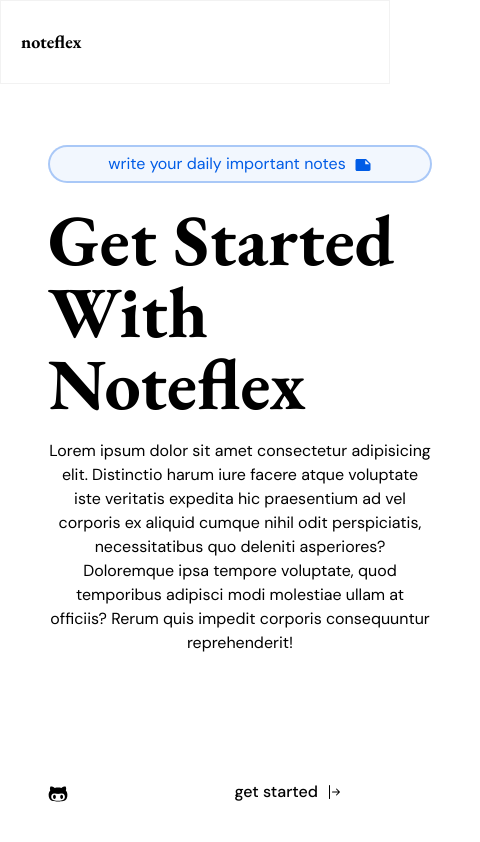
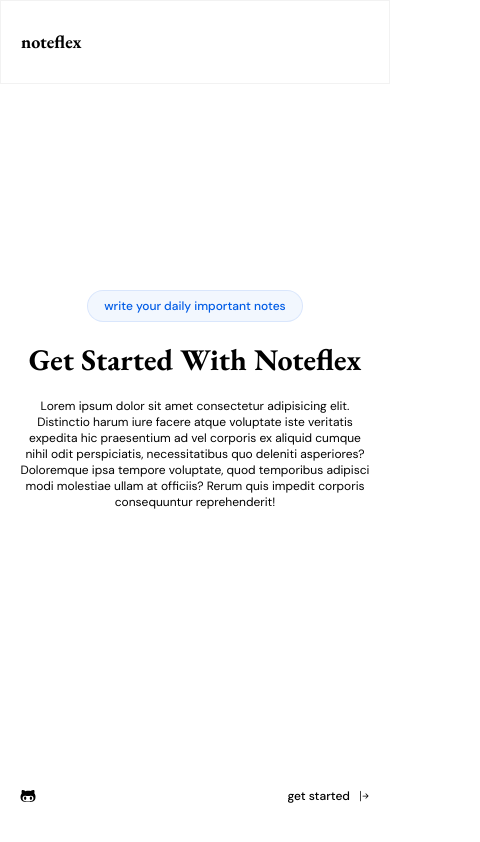
Before and after one commit to faizanalibaig/noteflex, a React (Vite) app in the folder client/: page / in a window 390 px wide. Shown: the whole page, 480 px wide, since content can reach past the window. Built offline with nearby package versions, Linux system fonts and the light colour scheme.

Commit message:
Get started and home component made responsive some changes required

```diff
--- a/client/src/components/Home/Get-Started.jsx
+++ b/client/src/components/Home/Get-Started.jsx
@@ -9,17 +9,19 @@
 function GetStarted() {
   return (
     <section className='h-[90%] relative'>
-      <section className='h-full flex justify-center items-center px-60'>
+      <section className='h-full flex justify-center items-center px-5 sm:px-28 lg:px-40 xl:px-60'>
         <div className='flex flex-col justify-center items-center gap-5 mb-32'>
-          <div className='bg-[#005CE6]/5 border-2 border-[#005CE6]/30 w-96 h-[38px] rounded-full px-5 text-[#005CE6] flex justify-center items-center gap-2 font-secondary text-base'>
-            <p>write your daily important notes</p>
-            <MdNote className='text-lg mt-[1px]' />
+          <div className='bg-[#005CE6]/5 border border-[#005CE6]/10 w-auto h-8 sm:h-[38px] rounded-full px-4 sm:px-6  text-[#005CE6] flex justify-center items-center gap-2'>
+            <p className=' font-secondary text-xs lg:text-sm xl:text-base font-medium'>
+              write your daily important notes
+            </p>
+            <MdNote className='text-lg mt-[1px] hidden sm:block' />
           </div>
 
-          <h1 className='font-bold text-7xl font-main'>
+          <h1 className='font-bold text-3xl sm:text-4xl lg:text-5xl xl:text-7xl font-main'>
             Get Started With Noteflex
           </h1>
-          <p className='text-center font-secondary text-base'>
+          <p className='text-center font-secondary text-xs sm:text-sm xl:text-base'>
             Lorem ipsum dolor sit amet consectetur adipisicing elit. Distinctio
             harum iure facere atque voluptate iste veritatis expedita hic
             praesentium ad vel corporis ex aliquid cumque nihil odit
@@ -30,22 +32,22 @@
           </p>
         </div>
       </section>
-      <div className='absolute bottom-10 left-12'>
+      <div className='absolute bottom-10 left-5 sm:left-12'>
         <Link
           to='https://github.com/faizanalibaig/noteflex'
           target='_blank'
           className='flex items-center gap-2 outline-none font-secondary font-medium'
         >
           <span>
-            <FaGithubAlt className='text-xl' />
+            <FaGithubAlt className='sm::text-base xl:text-xl' />
           </span>
         </Link>
       </div>
 
-      <div className='absolute bottom-10 right-12'>
+      <div className='absolute bottom-10 right-5 sm:right-12'>
         <Link
           to='/auth/login'
-          className='flex items-center gap-2 outline-none font-secondary font-medium'
+          className='flex items-center gap-2 outline-none font-secondary font-medium text-xs sm:text-sm xl:text-base'
         >
           <span>get started</span> <BsArrowBarRight />
         </Link>
```
